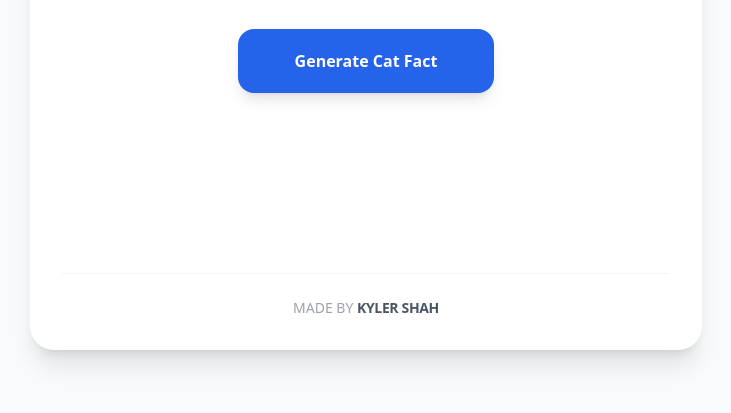
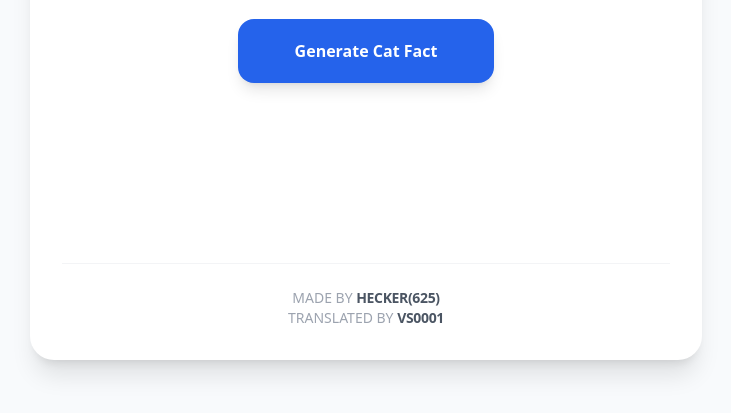
Before and after one commit to Hecker625/catFactsHtml, a plain HTML site: page index.html in a window 1280 px wide. Shown: the part 349-762 px from the top of the page, without its empty margins (274-1005 px from the left). Drawn offline with nearby package versions, Linux system fonts and the light colour scheme.

Commit message:
Update credits in index.html

```diff
--- a/index.html
+++ b/index.html
@@ -59,7 +59,10 @@
 
         <div class="mt-12 pt-6 border-t border-gray-100">
             <p class="text-sm font-medium text-gray-400">
-                MADE BY <span class="text-gray-600 font-extrabold uppercase tracking-tight">Kyler Shah</span>
+                MADE BY <span class="text-gray-600 font-extrabold uppercase tracking-tight">Hecker(625)</span>
+            </p>
+            <p class="text-sm font-medium text-gray-400">
+                TRANSLATED BY <span class="text-gray-600 font-extrabold uppercase tracking-tight">VS0001</span>
             </p>
         </div>
     </div>
```
